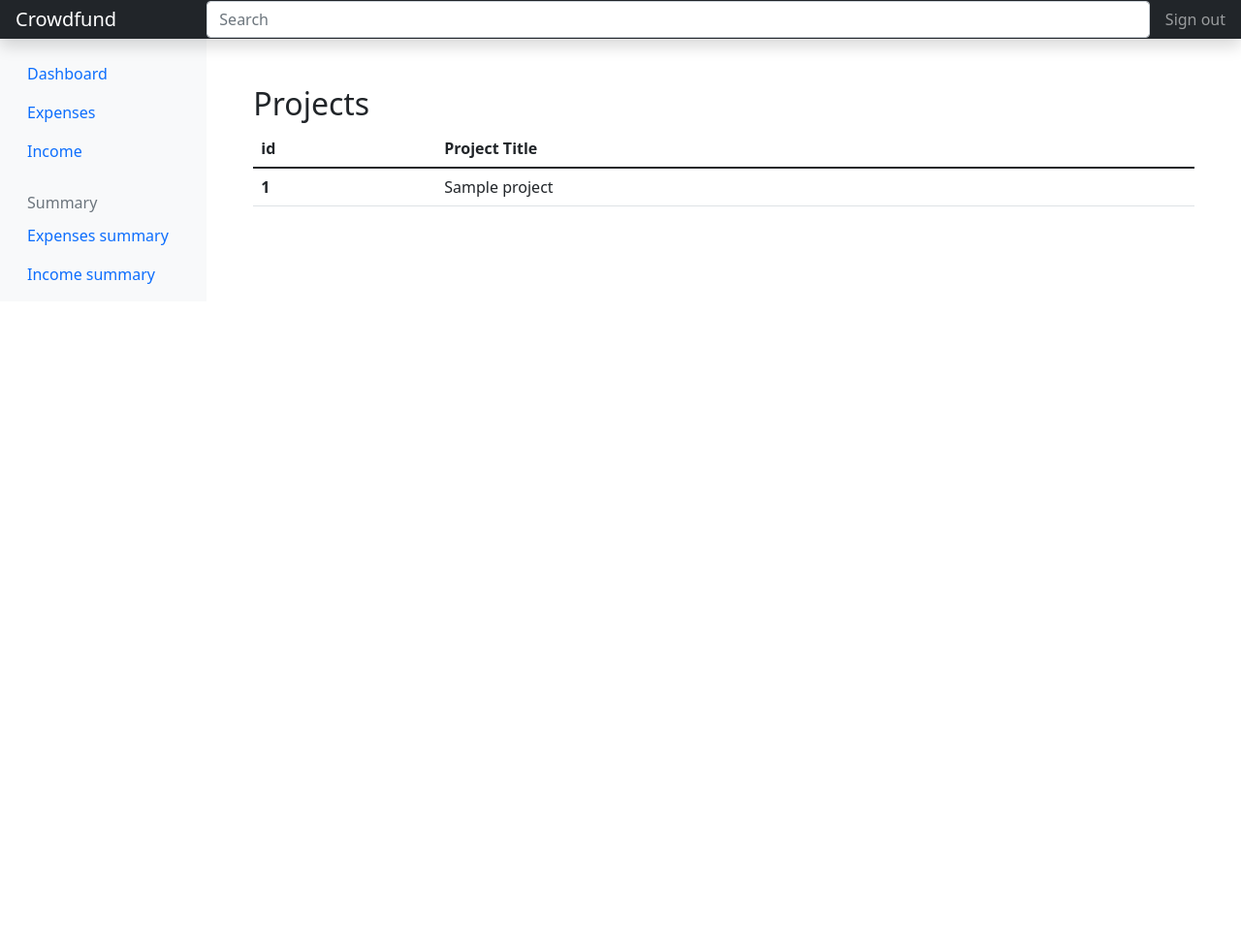
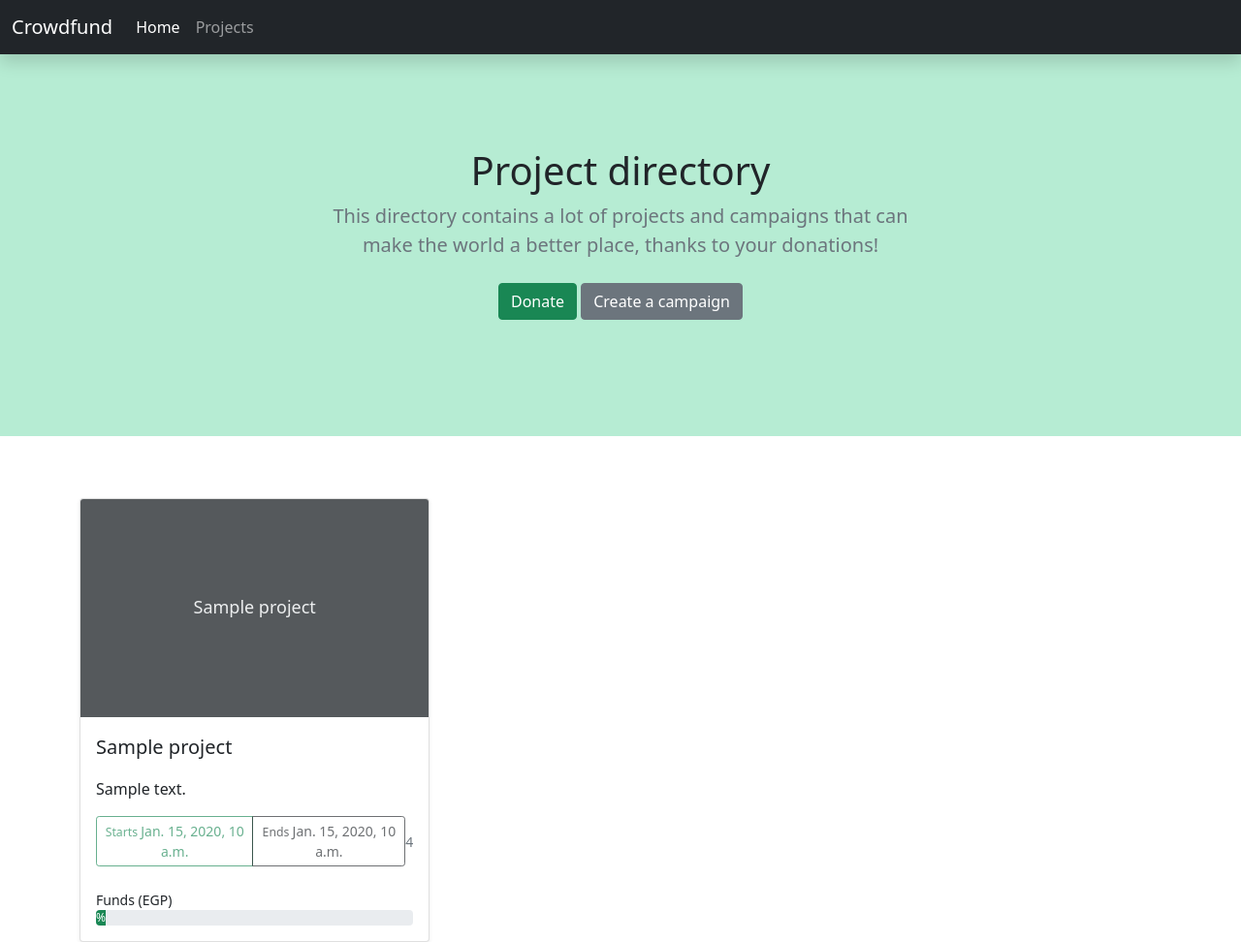
Before and after one commit to ayazeid/Crowd-Funding-App-Django, a Django app: template crowdfund/projects/templates/projects/project_list.html in a window 1280 px wide. Shown: the whole page at 97% size. Before the commit the page ends 293 px from the top, so only its background shows below. Run offline with Django 3.2, Linux system fonts and the light colour scheme; the template is opened without the code that fills it: most values are stand-ins (such as "Sample title", 1, 10 or a date in 2020); some libraries are stand-ins or nearby versions.

Commit message:
Create Project list and create views

```diff
--- a/crowdfund/crowdfund/static/style/style.css
+++ b/crowdfund/crowdfund/static/style/style.css
@@ -0,0 +1,20 @@
+:root {
+    --cf-green: 90 211 155
+}
+.bd-placeholder-img {
+    font-size: 1.125rem;
+    text-anchor: middle;
+    -webkit-user-select: none;
+    -moz-user-select: none;
+    user-select: none;
+}
+
+@media (min-width: 768px) {
+    .bd-placeholder-img-lg {
+        font-size: 3.5rem;
+    }
+}
+
+.cf-bg-light-green {
+    background-color: rgba(var(--cf-green) / 0.44);
+}
--- a/crowdfund/projects/templates/projects/project_list.html
+++ b/crowdfund/projects/templates/projects/project_list.html
@@ -1,21 +1,50 @@
-{% extends 'base.html' %} {%block title%}Projects{%endblock title%} {% block content %}
-<div class="container mt-5">
-<h2>Projects</h2>
-    <table class="table">
-      <thead>
-        <tr>
-          <th scope="col">id</th>
-          <th scope="col">Project Title</th>
-        </tr>
-      </thead>
-      <tbody>
-        {%for project in object_list%}
-        <tr>
-          <th scope="row">{{project.id}}</th>
-          <td>{{project.title}}</td>
-        </tr>
-        {%endfor%}
-      </tbody>
-    </table>
-</div>
+{% extends 'base.html' %} {% block title %}Projects{% endblock title %} {% block content %}
+<section class="py-5 text-center cf-bg-light-green">
+    <div class="row py-lg-5">
+        <div class="col-lg-6 col-md-8 mx-auto">
+            <h1 class="fw-light">Project directory</h1>
+            <p class="lead text-muted">This directory contains a lot of projects and campaigns that can make the world a better place, thanks to your donations!</p>
+            <p>
+                <a href="#projects-section" class="btn btn-success my-2">Donate</a>
+                <a href="{% url 'create-project' %}" class="btn btn-secondary my-2">Create a campaign</a>
+            </p>
+      </div>
+    </div>
+</section>
+
+<section class="container" id="projects-section">
+    {% if object_list|length >  0 %}
+        <div class="row row-cols-1 row-cols-sm-2 row-cols-md-3 g-3 mt-5">
+        {% for project in object_list %}
+            <div class="col-md-4">
+                <div class="card shadow-sm">
+                    <svg class="bd-placeholder-img card-img-top" width="100%" height="225" xmlns="http://www.w3.org/2000/svg" role="img" aria-label="Placeholder: {{ project.title }}" preserveAspectRatio="xMidYMid slice" focusable="false"><title>{{ project.title }}</title><rect width="100%" height="100%" fill="#55595c"/><text x="50%" y="50%" fill="#eceeef" dy=".3em">{{ project.title }}</text></svg>
+
+                    <div class="card-body">
+                        <p class="fs-5">{{ project.title }}</p>
+                        <p class="card-text">{{ project.details|truncatechars:40 }}</p>
+                        <div class="d-flex justify-content-between align-items-center">
+                            <div class="btn-group">
+                                <span class="btn btn-sm btn-outline-success disabled"><small>Starts </small>{{ project.start_date }}</span>
+                                <span class="btn btn-sm btn-outline-dark disabled"><small>Ends </small>{{ project.end_date }}</span>
+                            </div>
+                            <small class="text-muted">{{ project.average_rate }}</small>
+                        </div>
+
+                        <div class="mt-4">
+                            <small>Funds (EGP)</small>
+                            <div class="progress">
+                                {# Needs a lot of fixing #}
+                                <div class="progress-bar bg-success" role="progressbar" style="width: {%  widthratio project.current_fund total_target 100  %}%;" aria-valuenow="{%  widthratio project.current_fund total_target 100  %}" aria-valuemin="0" aria-valuemax="100">{%  widthratio project.current_fund total_target 1  %}%</div>
+                            </div>
+                        </div>
+                </div>
+                </div>
+            </div>
+        {% endfor %}
+        </div>
+    {% else %}
+        <p class="fs-4 fw-light py-5 text-center">It seems like there is no projects currently running, take the initiative and create one!</p>
+    {% endif %}
+</section>
 {% endblock content %}
--- a/crowdfund/projects/urls.py
+++ b/crowdfund/projects/urls.py
@@ -3,4 +3,6 @@ from . import views
 
 urlpatterns = [
     path('', views.ProjectList.as_view(), name='projects'),
+    path('create-project/', views.ProjectCreate.as_view(), name='create-project'),
+    # path('project/<title>', views.ProjectDetail.as_view())  # for DetailView
 ]
--- a/crowdfund/templates/base.html
+++ b/crowdfund/templates/base.html
@@ -11,47 +11,13 @@
 
     <!-- Bootstrap core CSS -->
     <link href="{% static 'style/bootstrap.min.css' %}" rel="stylesheet" />
+    <link href="{% static 'style/style.css' %}" rel="stylesheet" />
   </head>
+
   <body>
-    <header
-      class="navbar navbar-dark sticky-top bg-dark flex-md-nowrap p-0 shadow"
-    >
-      <a class="navbar-brand col-md-3 col-lg-2 me-0 px-3" href="#"
-        >Crowdfund</a
-      >
-      <button
-        class="navbar-toggler position-absolute d-md-none collapsed"
-        type="button"
-        data-bs-toggle="collapse"
-        data-bs-target="#sidebarMenu"
-        aria-controls="sidebarMenu"
-        aria-expanded="false"
-        aria-label="Toggle navigation"
-      >
-        <span class="navbar-toggler-icon"></span>
-      </button>
-      <input
-        class="form-control form-control-dark w-100"
-        type="text"
-        placeholder="Search"
-        aria-label="Search"
-      />
-      <div class="navbar-nav">
-        <div class="nav-item text-nowrap">
-          <a class="nav-link px-3" href="#">Sign out</a>
-        </div>
-      </div>
-    </header>
-
-    <div class="container-fluid">
-      <div class="row">
-        {#An example to what you can do with partials, it is ok if you do not use it in pages like home, or login, etc.#}
-        {% include 'partials/_sidebar.html' %}
-
-        <main class="col-md-9 ms-sm-auto col-lg-10 px-md-4">
-          {% block content %}{% endblock content %}
-        </main>
-      </div>
+    {% include 'partials/_navbar.html' %}
+    <div class="">
+      {% block content %}{% endblock content %}
     </div>
 
     <script
--- /dev/null
+++ b/crowdfund/templates/partials/_navbar.html
@@ -0,0 +1,24 @@
+{% load static %}
+<header
+  class="navbar navbar-dark sticky-top bg-dark flex-md-nowrap p-0 shadow"
+>
+  <nav class="navbar navbar-expand navbar-dark bg-dark">
+    <div class="container-fluid">
+      <a class="navbar-brand" href="#">Crowdfund</a>
+      <button class="navbar-toggler" type="button" data-bs-toggle="collapse" data-bs-target="#navbarsExample02" aria-controls="navbarsExample02" aria-expanded="false" aria-label="Toggle navigation">
+        <span class="navbar-toggler-icon"></span>
+      </button>
+
+      <div class="collapse navbar-collapse" id="navbarsExample02">
+        <ul class="navbar-nav me-auto">
+          <li class="nav-item">
+            <a class="nav-link active" aria-current="page" href="#">Home</a>
+          </li>
+          <li class="nav-item">
+            <a class="nav-link" href="{% url 'projects' %}">Projects</a>
+          </li>
+        </ul>
+      </div>
+    </div>
+  </nav>
+</header>
--- a/crowdfund/templates/partials/_sidebar.html
+++ /dev/null
@@ -1,51 +0,0 @@
-{% load static %}
-<nav
-  id="sidebarMenu"
-  class="col-md-3 col-lg-2 d-md-block bg-light sidebar collapse"
->
-  <div class="position-sticky pt-3">
-    <ul class="nav flex-column">
-      <li class="nav-item">
-        <a class="nav-link active" aria-current="page" href="#">
-          <span data-feather="home"></span>
-          Dashboard
-        </a>
-      </li>
-      <li class="nav-item">
-        <a class="nav-link" href="#">
-          <span data-feather="file"></span>
-          Expenses
-        </a>
-      </li>
-      <li class="nav-item">
-        <a class="nav-link" href="#">
-          <span data-feather="shopping-cart"></span>
-          Income
-        </a>
-      </li>
-    </ul>
-
-    <h6
-      class="sidebar-heading d-flex justify-content-between align-items-center px-3 mt-4 mb-1 text-muted"
-    >
-      <span>Summary</span>
-      <a class="link-secondary" href="#" aria-label="Add a new report">
-        <span data-feather="plus-circle"></span>
-      </a>
-    </h6>
-    <ul class="nav flex-column mb-2">
-      <li class="nav-item">
-        <a class="nav-link" href="#">
-          <span data-feather="file-text"></span>
-          Expenses summary
-        </a>
-      </li>
-      <li class="nav-item">
-        <a class="nav-link" href="#">
-          <span data-feather="file-text"></span>
-          Income summary
-        </a>
-      </li>
-    </ul>
-  </div>
-</nav>
```
Also changed, not shown: crowdfund/projects/forms.py (added, +17 -0 lines), crowdfund/projects/models.py (+7 -6 lines), crowdfund/projects/templates/projects/project_form.html (added, +17 -0 lines), crowdfund/projects/views.py (+16 -3 lines), crowdfund/projects/migrations/0003_alter_project_category.py (added), crowdfund/projects/migrations/0004_alter_project_average_rate_and_more.py (added), crowdfund/projects/migrations/0005_remove_project_category_remove_project_project_owner.py (added), crowdfund/projects/migrations/0006_project_category.py (added), crowdfund/projects/migrations/0007_alter_project_category.py (added), crowdfund/projects/migrations/0008_alter_project_category.py (added), crowdfund/projects/templates/projects/project_create.html (deleted).
